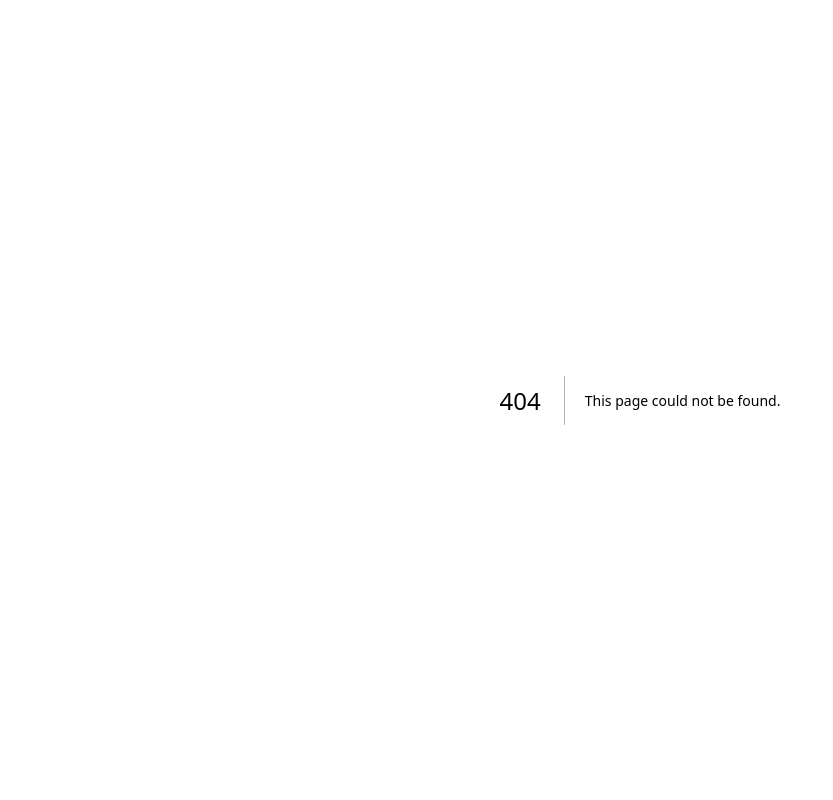
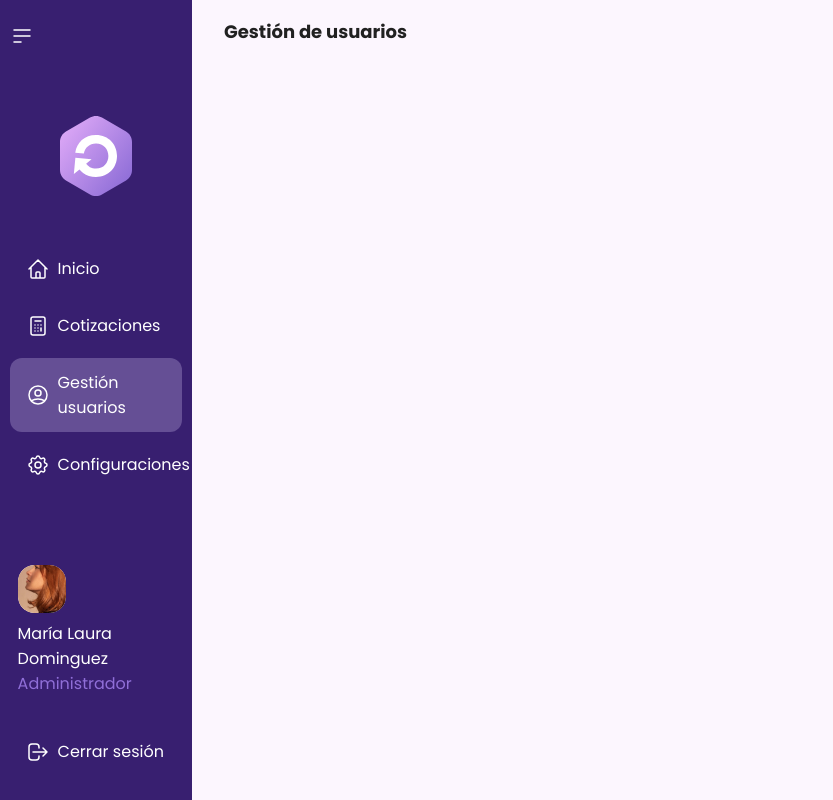
Before and after one commit to maooricio/on-the-way-front-end, a Next.js app: page /users in a window 1280 px wide. Before the commit this address had no page. Shown: the whole page, without its empty margins (0-833 px from the left). Built offline with nearby package versions, Linux system fonts and the light colour scheme.

Commit message:
[admin]: adding navbar routes

```diff
--- /dev/null
+++ b/src/app/users/page.tsx
@@ -0,0 +1,16 @@
+import AdminContainer from "@/containers/admin";
+import React from "react";
+
+const UsersPage = () => {
+  return (
+    <AdminContainer>
+      <section className="admin-home-container">
+        <header className="admin-home-header">
+          <h1>Gestión de usuarios</h1>
+        </header>
+      </section>
+    </AdminContainer>
+  );
+};
+
+export default UsersPage;
```
Also changed, not shown: src/app/quotes/page.tsx (added, +16 -0 lines), src/app/settings/page.tsx (added, +16 -0 lines).
